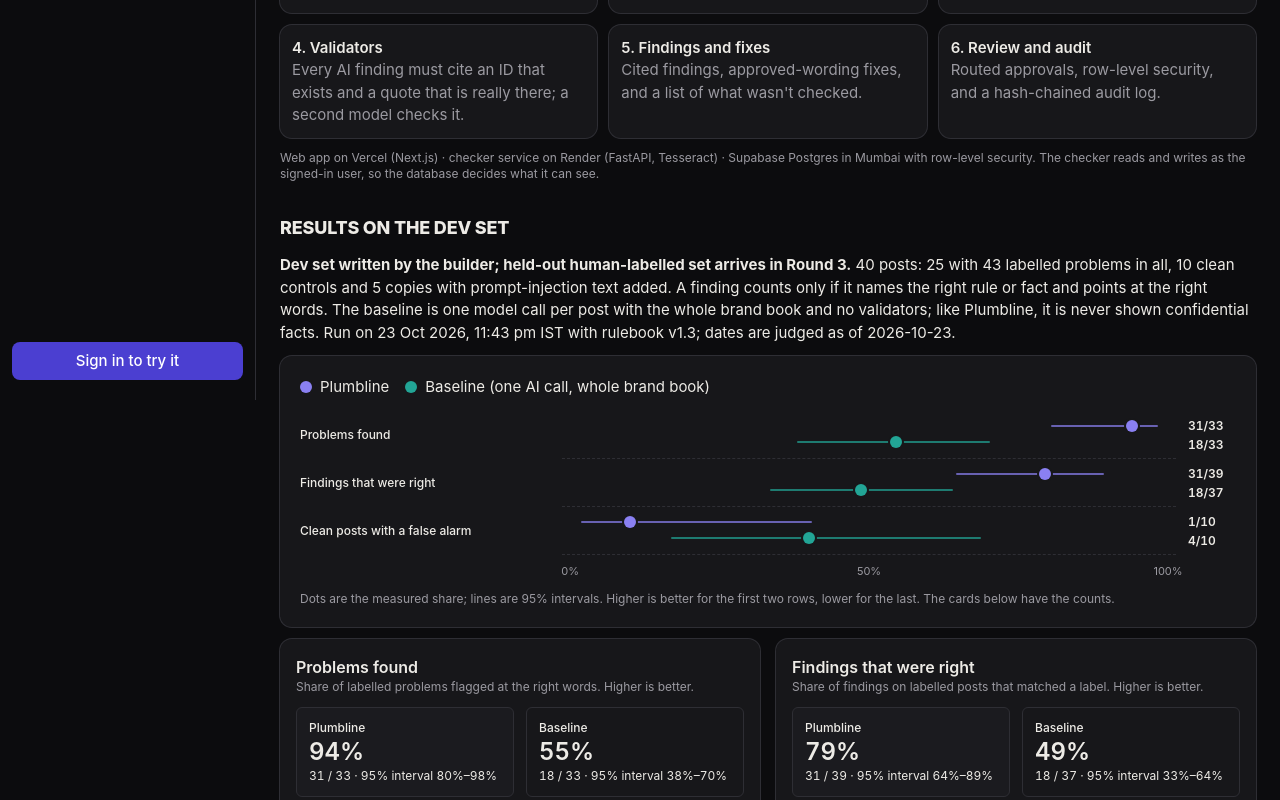
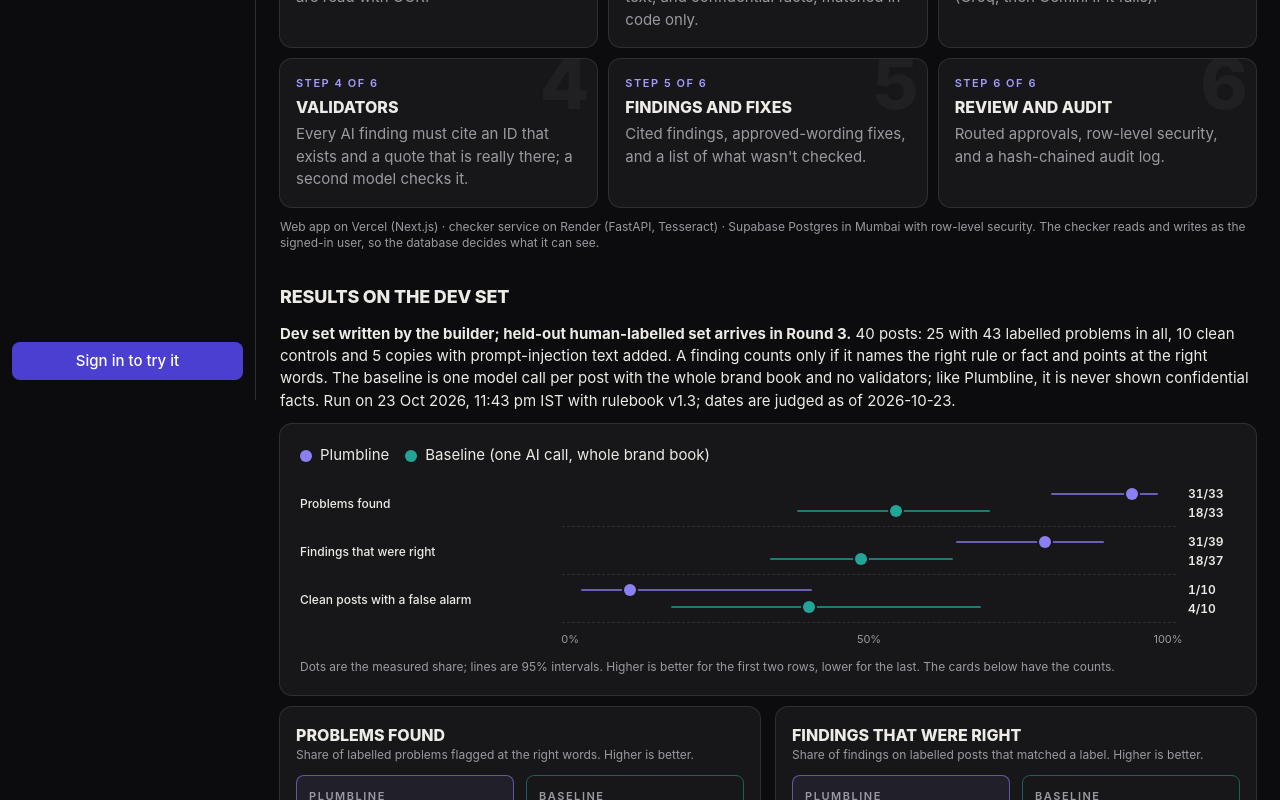
Before and after one commit to vaibhav375/plumbline, a Next.js app in the folder apps/web/: page /about in a window 1280 px wide. Shown: the part 400-1200 px from the top of the page. Built offline with nearby package versions, Linux system fonts and the light colour scheme; no server answers.

Commit message:
ux: queue counts only open work; about page steps; five chain links

```diff
--- a/apps/web/app/(app)/about/page.tsx
+++ b/apps/web/app/(app)/about/page.tsx
@@ -62,16 +62,16 @@ function MetricCard({ name, help, metric, better }: { name: string; help: string
   return (
     <section aria-label={name} className="space-y-3 rounded-xl bg-panel ring-1 ring-line p-4">
       <div>
-        <h3 className="font-semibold">{name}</h3>
+        <h3 className="font-display text-base font-extrabold uppercase">{name}</h3>
         <p className="text-xs text-muted-foreground">{help} {better}</p>
       </div>
       <dl className="grid grid-cols-2 gap-3">
         {(["plumbline", "baseline"] as const).map((mode) => {
           const r = data.results[mode];
           return (
-            <div key={mode} className={`rounded-md border p-3 ${mode === "plumbline" ? "bg-muted/40" : ""}`}>
-              <dt className="text-xs font-medium">{mode === "plumbline" ? "Plumbline" : "Baseline"}</dt>
-              <dd className="text-2xl font-semibold tabular-nums" data-testid={`${metric}-${mode}`}>{show(value(r))}</dd>
+            <div key={mode} className={`rounded-lg border p-3 ${mode === "plumbline" ? "border-[#8A80F2]/60 bg-[#8A80F2]/[0.08]" : "border-[#22A596]/50"}`}>
+              <dt className="font-label text-[11px] font-semibold uppercase tracking-[0.14em] text-ash">{mode === "plumbline" ? "Plumbline" : "Baseline"}</dt>
+              <dd className="font-display text-3xl font-extrabold tabular-nums" data-testid={`${metric}-${mode}`}>{show(value(r))}</dd>
               {count && (
                 <dd className="text-xs tabular-nums">
                   {r.counts[count][0]} / {r.counts[count][1]} · {interval(r.intervals[count])}
@@ -138,9 +138,11 @@ export default function AboutPage() {
         <h2 id="architecture" className="text-lg font-semibold">How a check runs</h2>
         <ol className="grid gap-3 sm:grid-cols-2 lg:grid-cols-3">
           {STEPS.map((s, i) => (
-            <li key={s.title} className="rounded-xl bg-panel ring-1 ring-line p-3">
-              <p className="text-sm font-semibold">{i + 1}. {s.title}</p>
-              <p className="text-sm text-muted-foreground">{s.body}</p>
+            <li key={s.title} className="group relative overflow-hidden rounded-xl bg-panel p-4 ring-1 ring-line transition-colors duration-300 hover:ring-iris/50">
+              <span aria-hidden className="absolute -top-3 right-2 font-display text-7xl font-extrabold text-white/[0.04] transition-colors duration-500 group-hover:text-iris/15">{i + 1}</span>
+              <p className="relative font-label text-[11px] font-semibold uppercase tracking-[0.14em] text-iris">Step {i + 1} of {STEPS.length}</p>
+              <p className="relative mt-1 font-display text-base font-extrabold uppercase">{s.title}</p>
+              <p className="relative mt-1 text-sm text-ash">{s.body}</p>
             </li>
           ))}
         </ol>
@@ -187,7 +189,7 @@ export default function AboutPage() {
         </p>
         <EgressTable rows={data.egress.plumbline} label="Plumbline run" />
         <EgressTable rows={data.egress.baseline} label="Baseline run" />
-        <p className="rounded-md border px-4 py-3 text-sm">
+        <p className="rounded-xl border border-dashed border-line px-4 py-3 text-sm text-ash">
           Aurelle, its products, people and figures are fictional. No real customer or personal data is used anywhere in
           this demo.
         </p>
--- a/apps/web/app/(app)/audit/AuditLog.tsx
+++ b/apps/web/app/(app)/audit/AuditLog.tsx
@@ -99,7 +99,7 @@ export function AuditLog() {
 
 /** The newest events as linked blocks, oldest on the left; each lights up as its hash is confirmed. */
 function Chain({ events, length, brokenAt }: { events: AuditVerify["recent"]; length: number; brokenAt: number | null }) {
-  const shown = events.slice(0, 6).reverse();
+  const shown = events.slice(0, 5).reverse();
   return (
     <ol aria-label="The newest links in the chain" className="relative mt-5 flex items-stretch gap-0 overflow-x-auto pb-2">
       {shown.map((e, i) => {
--- a/apps/web/app/(app)/review/Queue.tsx
+++ b/apps/web/app/(app)/review/Queue.tsx
@@ -35,8 +35,8 @@ export function Queue() {
   const maxBlocking = Math.max(1, ...rows.map((r) => r.blocking));
   const stats: [string, number, string][] = [
     ["Waiting", rows.filter((r) => r.status !== "approved").length, "text-bone"],
-    ["Blocking issues", rows.reduce((a, r) => a + r.blocking, 0), "text-blocking"],
-    ["Need compliance", rows.filter((r) => r.pending.includes("compliance")).length, "text-iris"],
+    ["Blocking, still waiting", rows.filter((r) => r.status !== "approved").reduce((a, r) => a + r.blocking, 0), "text-blocking"],
+    ["Need compliance", rows.filter((r) => r.status !== "approved" && r.pending.includes("compliance")).length, "text-iris"],
     ["Approved", rows.filter((r) => r.status === "approved").length, "text-ok"],
   ];
   return (
```
